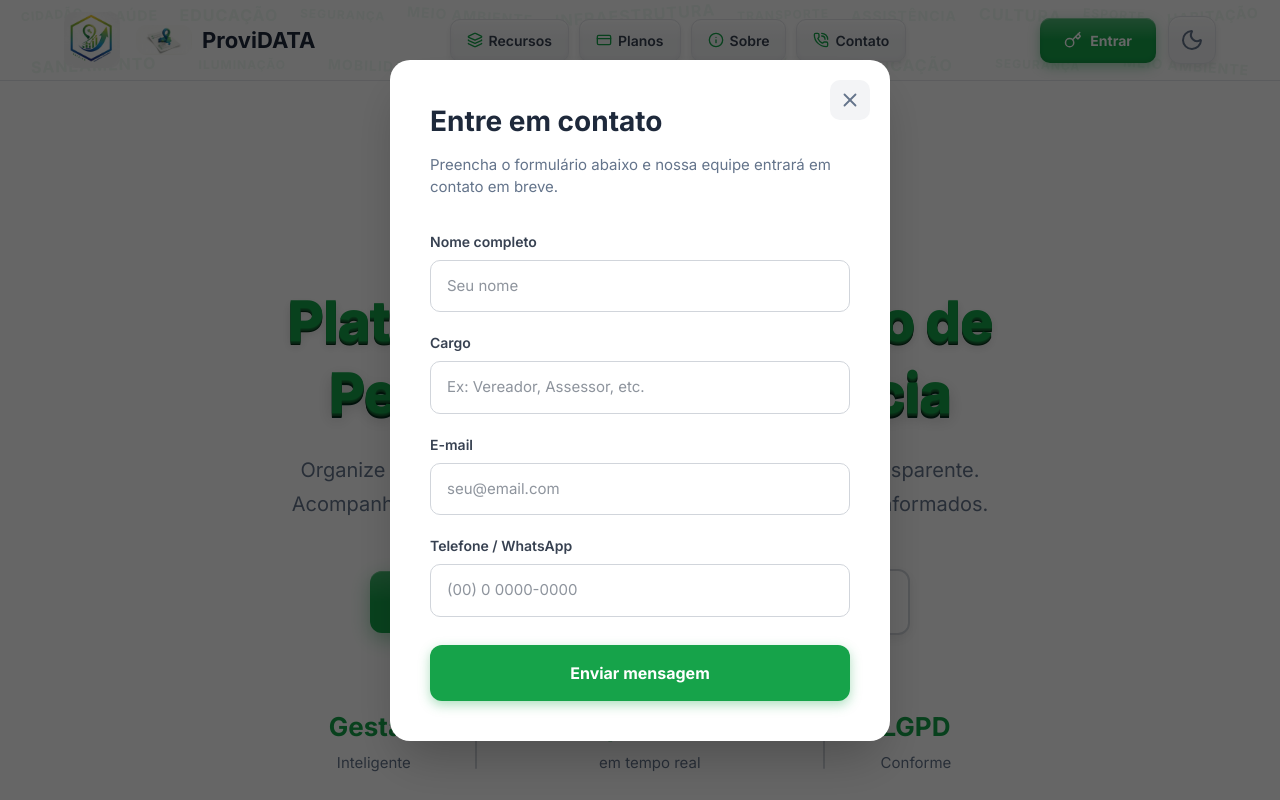
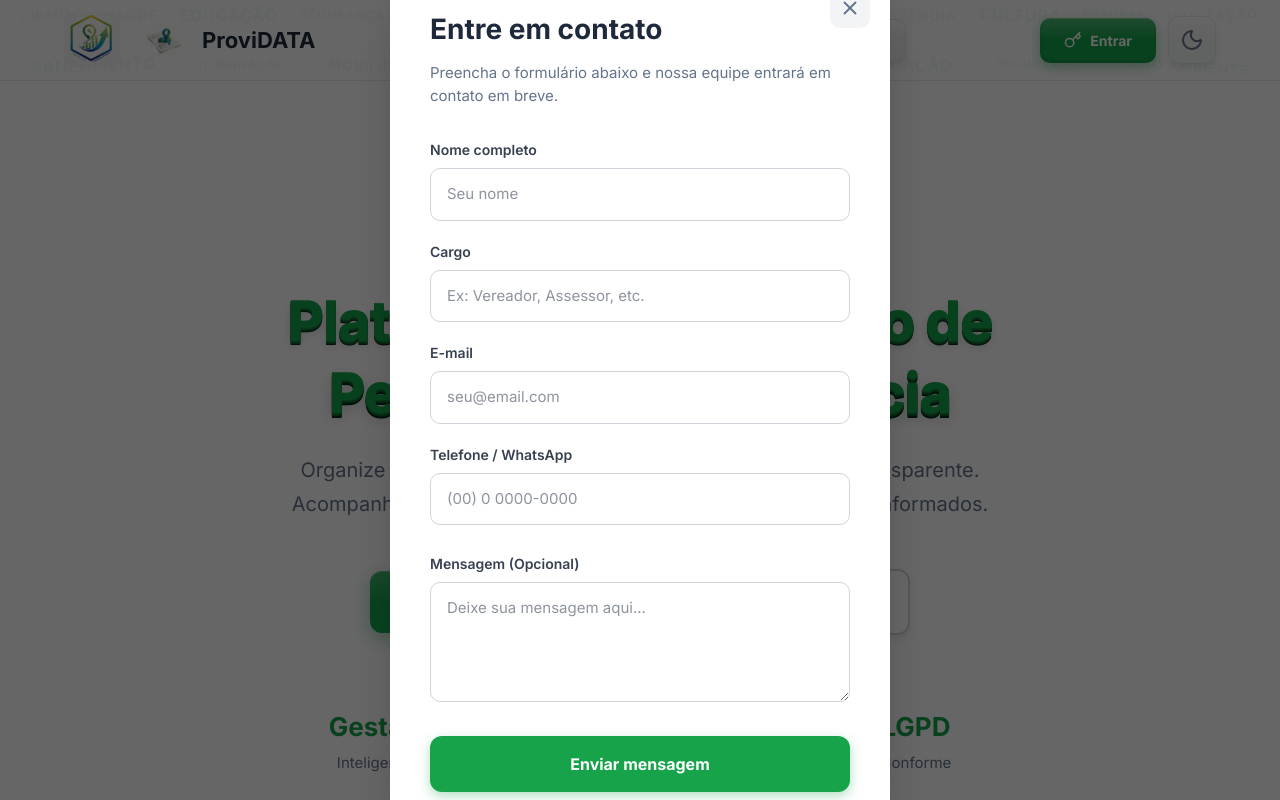
Before and after one commit to justr1de/ProviDATA, a Next.js app: page / in a window 1280 px wide. Both pictures are taken after a click on the button "Entrar em contato". Shown: the top 800 px of the page. Built offline with nearby package versions, Linux system fonts and the light colour scheme; no server answers.

Commit message:
feat: adicionar campo 'mensagem' e corrigir validação na API de leads

```diff
--- a/src/app/api/leads/route.ts
+++ b/src/app/api/leads/route.ts
@@ -3,10 +3,10 @@ import { NextRequest, NextResponse } from 'next/server';
 
 export async function POST(request: NextRequest) {
   try {
-    const { nome, cargo, email, telefone } = await request.json();
+    const { nome, cargo, email, telefone, mensagem } = await request.json();
 
     // Validar campos obrigatórios
-    if (!nome || !cargo || !email || !telefone) {
+    if (!nome || !cargo || !email || !telefone || !mensagem) {
       return NextResponse.json(
         { error: 'Todos os campos são obrigatórios' },
         { status: 400 }
@@ -45,6 +45,7 @@ export async function POST(request: NextRequest) {
           cargo: cargo.trim(),
           email: email.trim().toLowerCase(),
           telefone: telefone.trim(),
+          mensagem: mensagem.trim(),
           status: 'novo',
         },
       ])
--- a/src/app/page.tsx
+++ b/src/app/page.tsx
@@ -102,7 +102,8 @@ export default function HomePage() {
     nome: '',
     cargo: '',
     email: '',
-    telefone: ''
+    telefone: '',
+    mensagem: ''
   });
   const [formStatus, setFormStatus] = useState<'idle' | 'loading' | 'success' | 'error'>('idle');
 
@@ -131,7 +132,7 @@ export default function HomePage() {
       }
 
       setFormStatus('success');
-      setFormData({ nome: '', cargo: '', email: '', telefone: '' });
+      setFormData({ nome: '', cargo: '', email: '', telefone: '', mensagem: '' });
 
       setTimeout(() => {
         setShowContactForm(false);
@@ -1122,6 +1123,28 @@ export default function HomePage() {
                     placeholder="(00) 0 0000-0000"
                   />
                 </div>
+                <div style={{ marginBottom: '28px' }}>
+                  <label style={{ display: 'block', marginBottom: '8px', fontWeight: 600, color: isDark ? '#e2e8f0' : '#374151', fontSize: '14px' }}>
+                    Mensagem (Opcional)
+                  </label>
+                  <textarea
+                    value={formData.mensagem}
+                    onChange={(e) => setFormData({ ...formData, mensagem: e.target.value })}
+                    rows={4}
+                    style={{
+                      width: '100%',
+                      padding: '14px 16px',
+                      borderRadius: '10px',
+                      border: `1px solid ${isDark ? '#334155' : '#d1d5db'}`,
+                      backgroundColor: isDark ? '#0f172a' : '#ffffff',
+                      color: isDark ? '#f1f5f9' : '#1e293b',
+                      fontSize: '15px',
+                      outline: 'none',
+                      resize: 'vertical'
+                    }}
+                    placeholder="Deixe sua mensagem aqui..."
+                  />
+                </div>
                 <button
                   type="submit"
                   disabled={formStatus === 'loading'}
```
